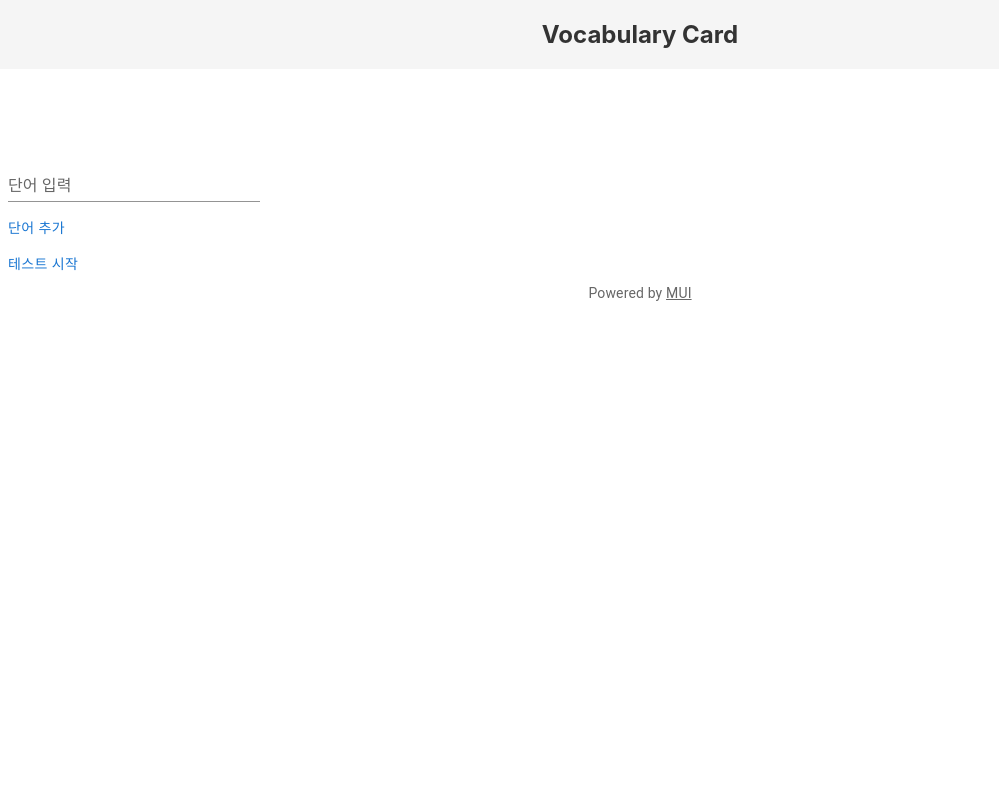
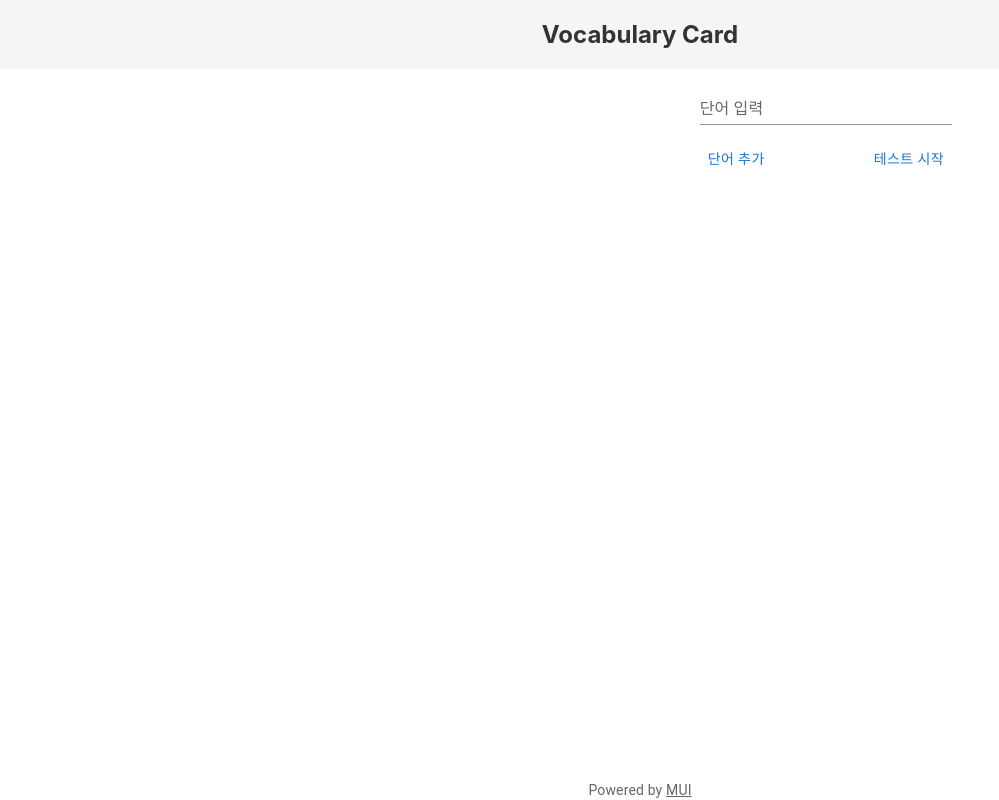
Before and after one commit to peter1118/memorize-your-words, a React (Create React App) app: page / in a window 1280 px wide. Shown: the whole page, without its empty margins (0-999 px from the left). Built offline with nearby package versions, Linux system fonts and the light colour scheme.

Commit message:
chore: css 수정

```diff
--- a/src/App.css
+++ b/src/App.css
@@ -5,6 +5,7 @@
 }
 
 .title-container {
+  width: 100%;
   background-color: #f5f5f5;
   text-align: center;
   padding: 20px;
@@ -15,3 +16,11 @@
   font-weight: bold;
   color: #333;
 }
+
+.App {
+  width: 100%;
+  display: flex;
+  justify-content: center;
+  align-items: center;
+  flex-direction: column;
+}
--- a/src/App.js
+++ b/src/App.js
@@ -27,7 +27,7 @@ function App() {
         <h1 class="title">Vocabulary Card</h1>
       </div>
       {!didSettingDone ? <TextInput setSettingDoneFlag={setDidSettingDoneFlag} setWords={addWords} words={words} /> : <MemoCardWrap words={words} deleteWord={deleteWord} />}
-      <Container maxWidth="sm" component="footer">
+      <Container maxWidth="sm" component="footer" style={{ position: 'fixed',position: 'fixed', bottom: 0, width: '100%', backgroundColor: '#ffffff' }}>
         <Typography variant="body2" color="textSecondary" align="center">
           {'Powered by '}
           <Link color="inherit" href="https://mui.com/">
--- a/src/MemoCard.js
+++ b/src/MemoCard.js
@@ -9,8 +9,11 @@ function MemoCard({ word }) {
         sx={{
           width: '50vw',
           height: '10vh',
-          padding: '50px',
           fontWeight: '800',
+          display: 'flex',
+          justifyContent: 'center',
+          alignContent: 'center',
+          paddingTop: '3.5vh',
         }}
       >
         {word}
--- a/src/MemoCardWrap.js
+++ b/src/MemoCardWrap.js
@@ -19,9 +19,9 @@ function MemoCardWrap({ words, deleteWord }) {
     setIdx(Math.floor(Math.random() * (words.length - 1)));
   }
   return (
-    <div style={{ display: 'flex', flexDirection: 'column', justifyContent: 'center', alignContent: 'center', width: '100%', height: '100%', marginTop: '10%' }}>
+    <div style={{ display: 'flex', flexDirection: 'column', alignContent: 'center', width: '50vw', height: '100%', marginTop: '10%' }}>
       {words.length === 0 ? <h1>다 외웠다.!</h1> : <MemoCard word={words[wordIdx]} />}
-      <div style={{ display: 'flex', justifyContent: 'center', alignContent: 'center' }}>
+      <div style={{ display: 'flex', justifyContent: 'space-between', alignContent: 'center', marginTop: '10%' }}>
         <IconButton variant="text" size="large" onClick={() => {
           onDeleteClick();
           // moveNext();
--- a/src/TextInput.css
+++ b/src/TextInput.css
@@ -1,11 +1,8 @@
 .word-list {
   padding: 3% 10%;
-  display: flex; /* Flexbox 사용 */
-  justify-content: flex-start;
-  flex-wrap: wrap;
 }
 
-.word-list span {
+.word-list p {
   font-size: 20px; /* 글꼴 크기 조정 */
   font-weight: bold; /* 글꼴 굵기 설정 */
   color: #333; /* 텍스트 색상 설정 */
--- a/src/TextInput.js
+++ b/src/TextInput.js
@@ -20,10 +20,10 @@ function TextInput({ setSettingDoneFlag, setWords, words }) {
     }
 
     return (
-        <div>
+        <div style={{ display: 'flex', justifyContent: 'space-between', width: '50%' }}>
             <div class="word-list">
                 {words.map(ele => {
-                    return (<span key={ele}>{ele}</span>)
+                    return (<p key={ele}>{ele}</p>)
                 })}
             </div>
             <Box
@@ -35,8 +35,7 @@ function TextInput({ setSettingDoneFlag, setWords, words }) {
             >
                 <TextField id="standard-basic" label="단어 입력" variant="standard" onKeyDown={handleEnter} value={inputText}
                     onChange={handleChange} />
-            </Box>
-            <div>
+                <div style={{ display: 'flex', justifyContent: 'space-between' }}>
                     <Button variant="text" onClick={() => {
                         updateWords();
                     }}>
@@ -53,6 +52,7 @@ function TextInput({ setSettingDoneFlag, setWords, words }) {
                         테스트 시작
                     </Button>
                 </div>
+            </Box>
         </div>
     )
 }
```
Lines whose indentation alone changed are shown as unchanged.
